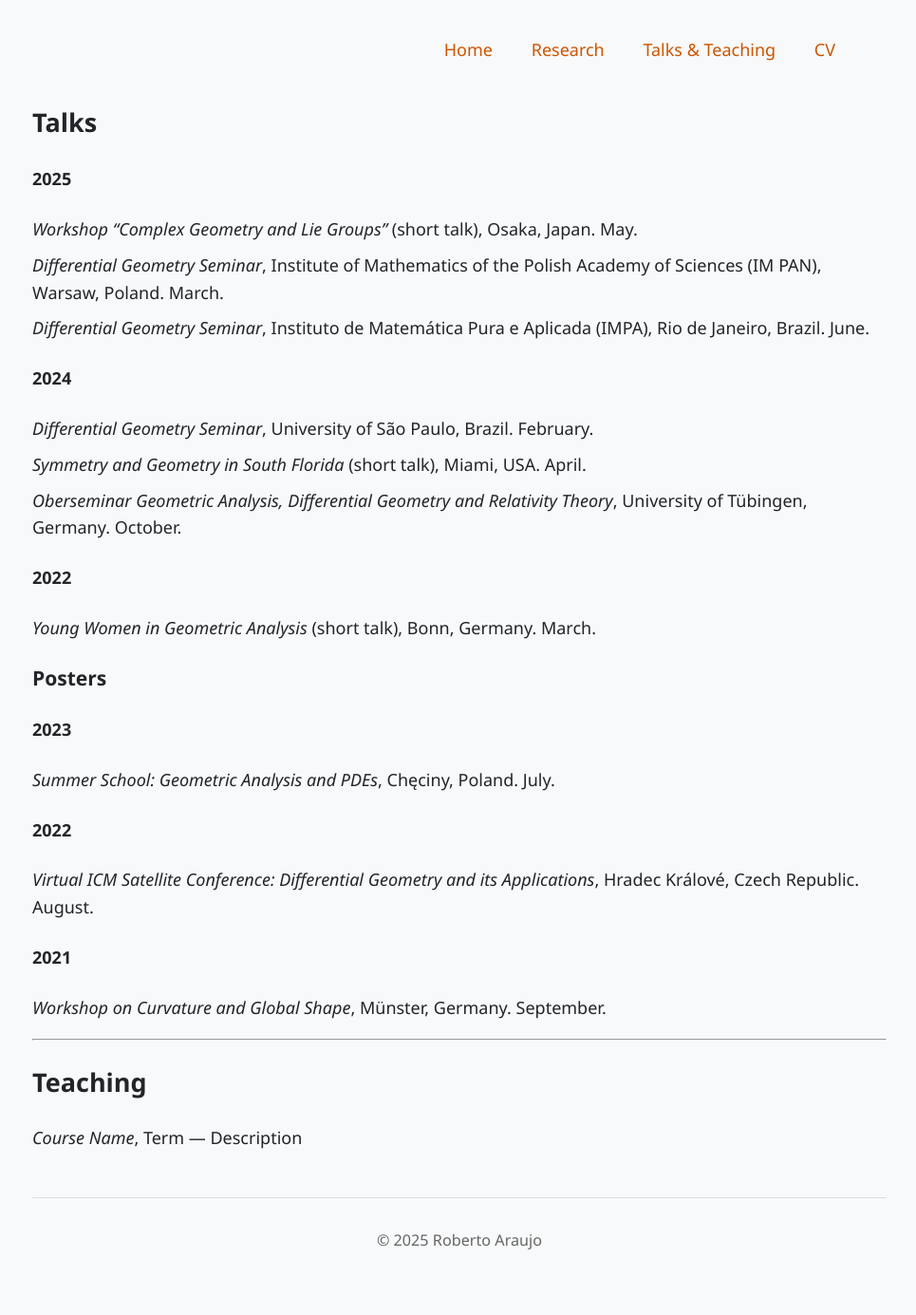
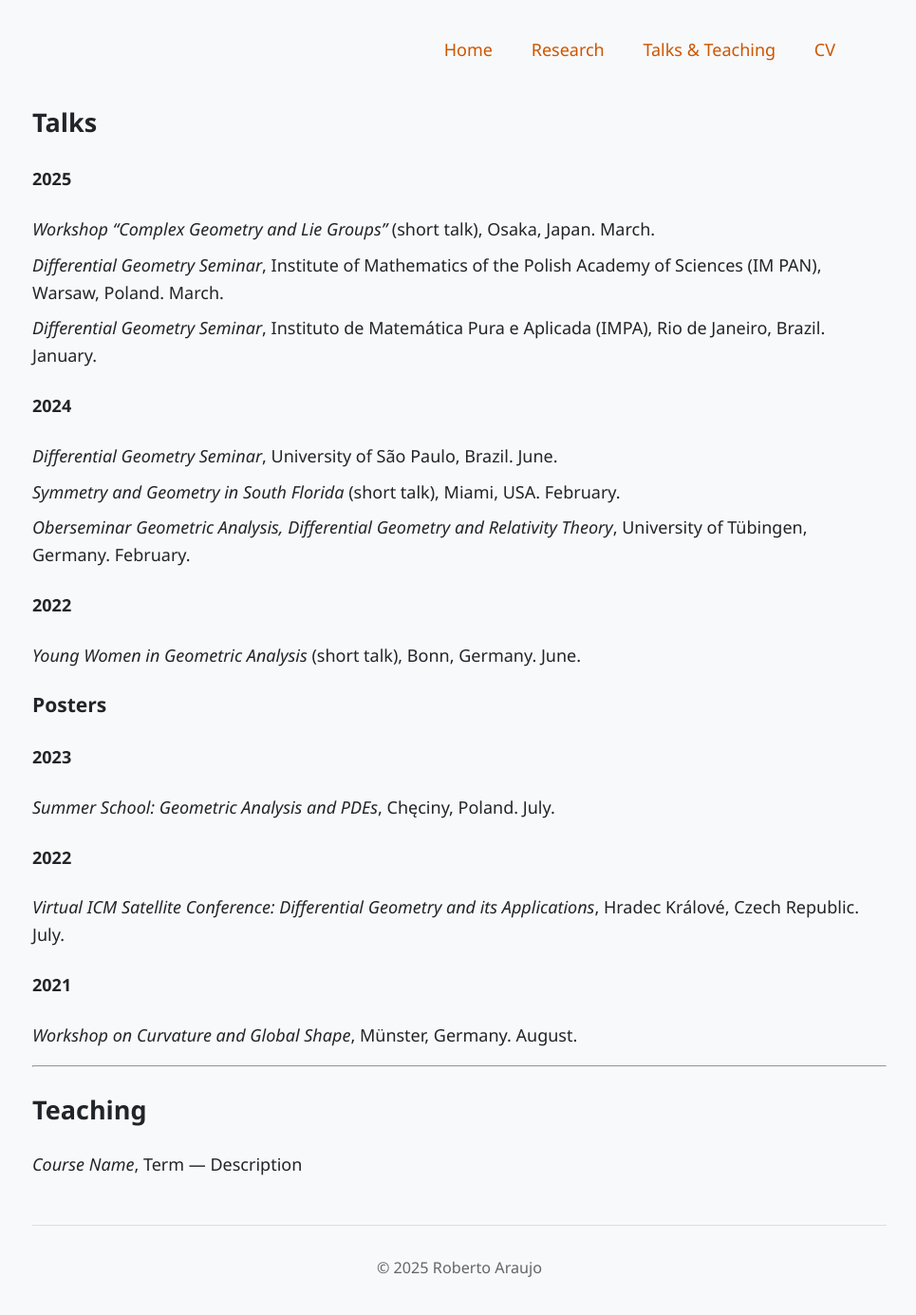
Before and after one commit to r-saraujo/r-saraujo.github.io, a Jekyll site: the page built from talks.md, in a window 1280 px wide. Shown: the whole page at 95% size, without its empty margins (156-1121 px from the left). Built offline with Jekyll 4.4.1, drawn with Linux system fonts in a browser that asks for light colours; before the commit the page ends 1356 px from its top, so only the background shows below that.

Commit message:
Update talks.md

```diff
--- a/talks.md
+++ b/talks.md
@@ -7,17 +7,17 @@
 ## Talks
 
 #### 2025
-- *Workshop “Complex Geometry and Lie Groups”* (short talk), Osaka, Japan. May.
+- *Workshop “Complex Geometry and Lie Groups”* (short talk), Osaka, Japan. March.
 - *Differential Geometry Seminar*, Institute of Mathematics of the Polish Academy of Sciences (IM PAN), Warsaw, Poland. March.
-- *Differential Geometry Seminar*, Instituto de Matemática Pura e Aplicada (IMPA), Rio de Janeiro, Brazil. June.
+- *Differential Geometry Seminar*, Instituto de Matemática Pura e Aplicada (IMPA), Rio de Janeiro, Brazil. January.
 
 #### 2024
-- *Differential Geometry Seminar*, University of São Paulo, Brazil. February.
-- *Symmetry and Geometry in South Florida* (short talk), Miami, USA. April.
-- *Oberseminar Geometric Analysis, Differential Geometry and Relativity Theory*, University of Tübingen, Germany. October.
+- *Differential Geometry Seminar*, University of São Paulo, Brazil. June.
+- *Symmetry and Geometry in South Florida* (short talk), Miami, USA. February.
+- *Oberseminar Geometric Analysis, Differential Geometry and Relativity Theory*, University of Tübingen, Germany. February.
 
 #### 2022
-- *Young Women in Geometric Analysis* (short talk), Bonn, Germany. March.
+- *Young Women in Geometric Analysis* (short talk), Bonn, Germany. June.
 
 ### Posters
 
@@ -25,10 +25,10 @@
 - *Summer School: Geometric Analysis and PDEs*, Chęciny, Poland. July.
 
 #### 2022
-- *Virtual ICM Satellite Conference: Differential Geometry and its Applications*, Hradec Králové, Czech Republic. August.
+- *Virtual ICM Satellite Conference: Differential Geometry and its Applications*, Hradec Králové, Czech Republic. July.
 
 #### 2021
-- *Workshop on Curvature and Global Shape*, Münster, Germany. September.
+- *Workshop on Curvature and Global Shape*, Münster, Germany. August.
 
 ---
 
```
